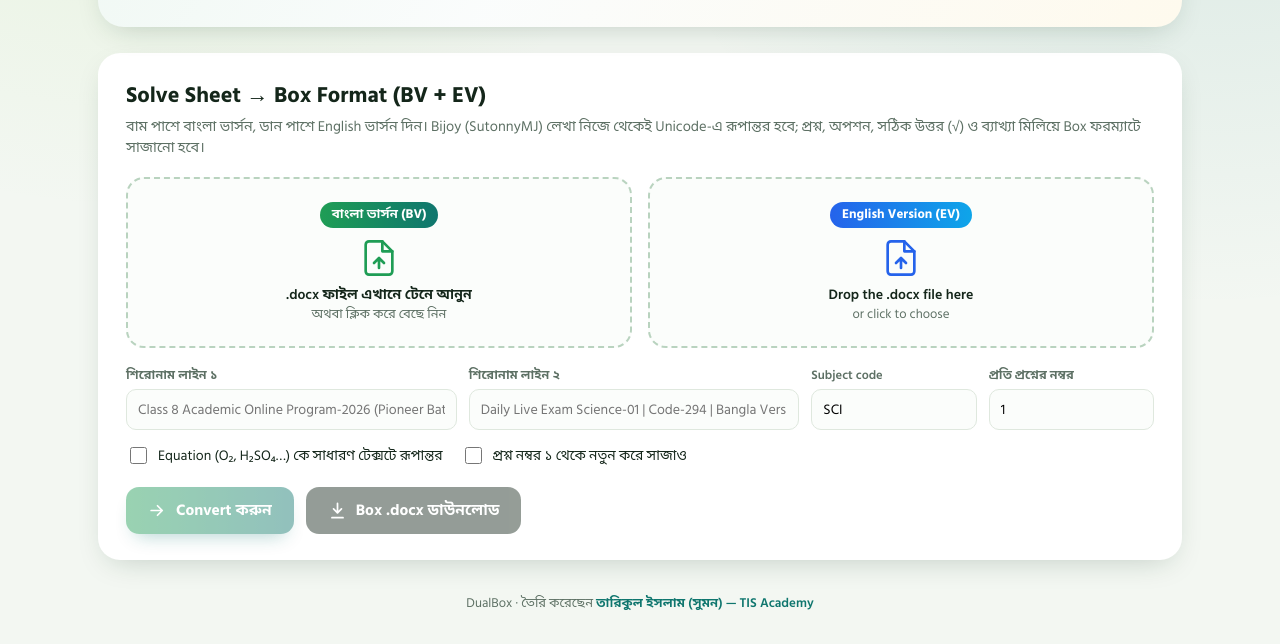
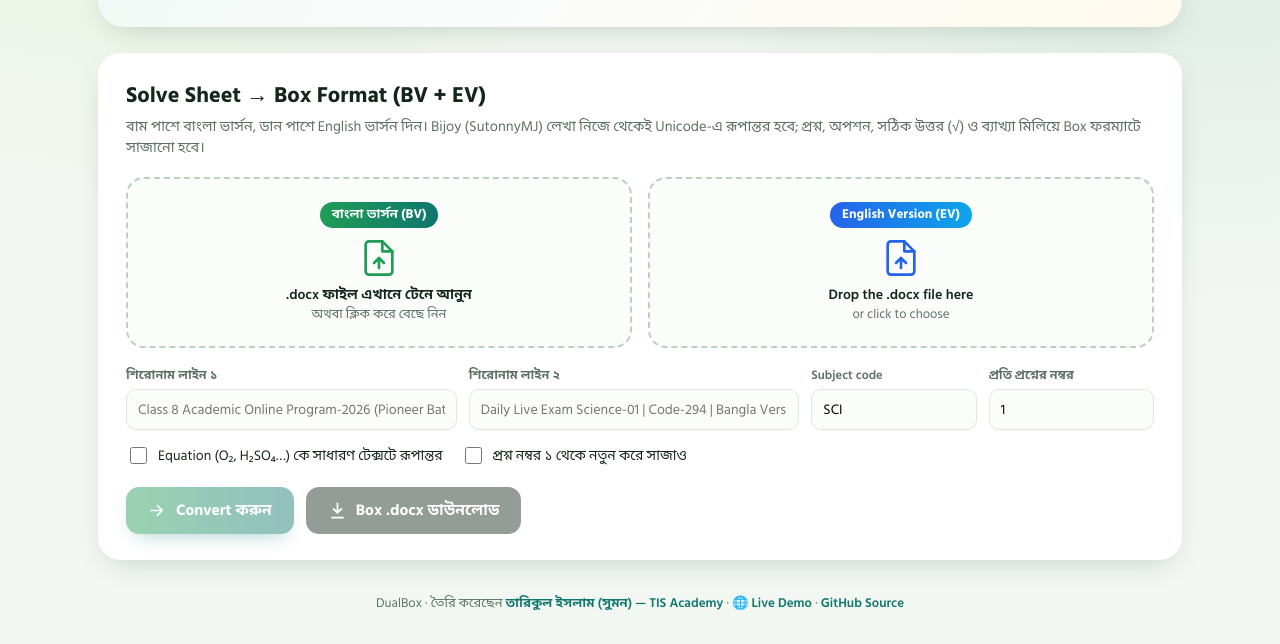
Before and after one commit to tariqulislam4015/dualbox-converter, a plain HTML site: page index.html in a window 1280 px wide. Shown: the part 416-1060 px from the top of the page. Drawn offline with Linux system fonts and the light colour scheme.

Commit message:
Add Live Demo link and badges
- README: Live Demo badge, demo section with screenshots, status badges
- App footer: Live Demo and GitHub source links

Co-Authored-By: Claude Opus 5.5 <noreply@anthropic.com>
Claude-Session: https://claude.ai/code/session_01CRQunxvViYcSCdyWDtKqzP

```diff
--- a/index.html
+++ b/index.html
@@ -224,7 +224,7 @@ footer a{color:var(--g2);font-weight:600;text-decoration:none}
     <div class="boxes" id="boxes"></div>
   </section>
 
-  <footer>DualBox · তৈরি করেছেন <a href="https://www.youtube.com/@tis.academy24" target="_blank" rel="noopener">তারিকুল ইসলাম (সুমন) — TIS Academy</a></footer>
+  <footer>DualBox · তৈরি করেছেন <a href="https://www.youtube.com/@tis.academy24" target="_blank" rel="noopener">তারিকুল ইসলাম (সুমন) — TIS Academy</a> · <a href="https://tariqulislam4015.github.io/dualbox-converter/" target="_blank" rel="noopener">🌐 Live Demo</a> · <a href="https://github.com/tariqulislam4015/dualbox-converter" target="_blank" rel="noopener">GitHub Source</a></footer>
 </div>
 
 <div id="toast"></div>
```
Also changed, not shown: src/template.html (+1 -1 lines), docs/screenshot-home.png, docs/screenshot-mobile.png, 1 other file.
